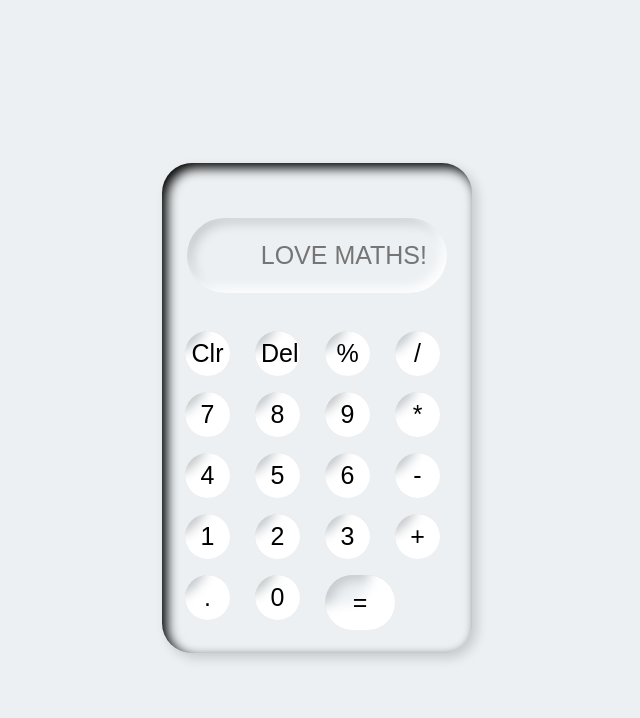
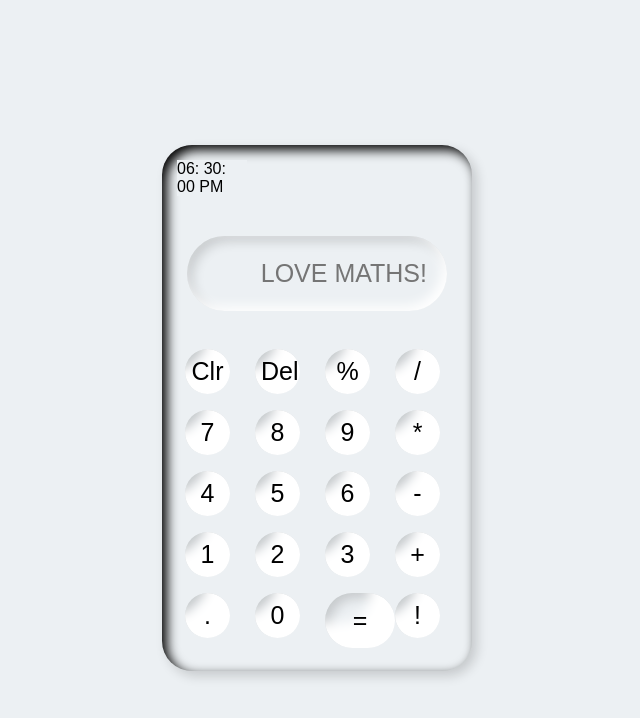
Before and after one commit to srikanth-rl/Calculator, a plain HTML site: page index.html in a window 1280 px wide. Shown: the whole page, without its empty margins (323-963 px from the left). Drawn offline with Linux system fonts and the light colour scheme.

Commit message:
Update index.html

```diff
--- a/index.html
+++ b/index.html
@@ -12,6 +12,12 @@
 <body>
     <div class="Main">
         <div class="calculator">
+            <div class="clock">
+                <span id="hrs"></span>:
+                <span id="min"></span>:
+                <span id="sec"></span>
+                <span id="ampm"></span>
+            </div>
             <input type="text" placeholder="LOVE MATHS!" id="output-screen">
             <button onclick="Clear()">Clr</button>
             <button onclick="Delete()">Del</button>
@@ -32,6 +38,7 @@
             <button onclick="display('.')">.</button>
             <button onclick="display('0')">0</button>
             <button onclick="Calculate()" class="equal">=</button>
+            <button onclick="calculateFactorial()">!</button>
         </div>
     </div>
     <script src="functions.js"></script>
```
